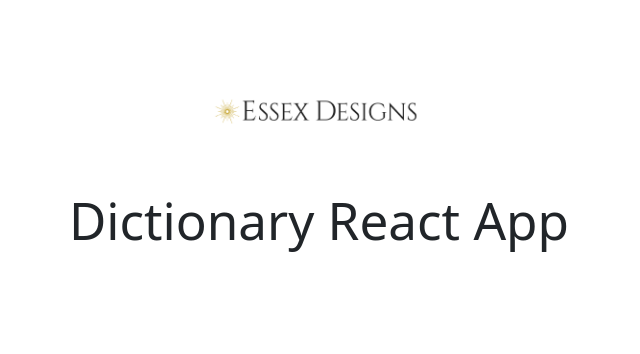
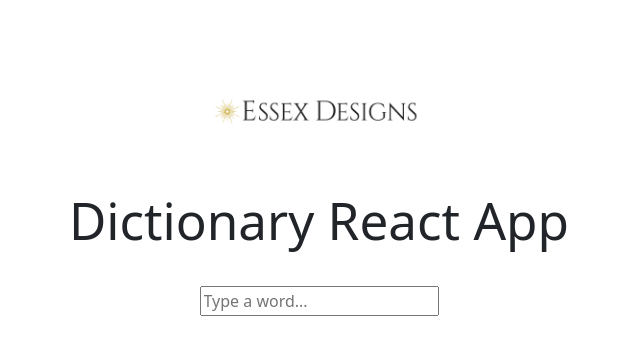
Before and after one commit to GwenCodes/dictionary, a React (Vite) app: page / in a window 1280 px wide. Shown: the top 354 px of the page, without its empty margins (321-961 px from the left). Built offline with nearby package versions, Linux system fonts and the light colour scheme.

Commit message:
Started form

```diff
--- a/src/App.jsx
+++ b/src/App.jsx
@@ -1,6 +1,6 @@
 import logo from "./ed-logo.png";
 import "./App.css";
-import Dictionary from "./dictionary.js";
+import Dictionary from "./Dictionary.jsx";
 
 export default function App() {
   return (
--- /dev/null
+++ b/src/Dictionary.css
@@ -0,0 +1,9 @@
+/* Add your CSS styles for the Dictionary component here */
+.Dictionary {
+  /* Example styles */
+  padding: 20px;
+}
+
+form {
+  margin-top: 10px;
+}
--- a/src/Dictionary.js
+++ /dev/null
@@ -1,6 +0,0 @@
-import React from "react";
-
-export default function Dictionary() {
-  return;
-  <div className="container">"Hello from Dictionary!";</div>;
-}
--- /dev/null
+++ b/src/Dictionary.jsx
@@ -0,0 +1,16 @@
+import React from "react";
+import "./Dictionary.css";
+
+export default function Dictionary() {
+  function search(event) {
+    event.preventDefault();
+    alert("Searching...");
+  }
+  return (
+    <div className="Dictionary">
+      <form onSubmit={search}>
+        <input type="search" placeholder="Type a word..." />
+      </form>
+    </div>
+  );
+}
```
